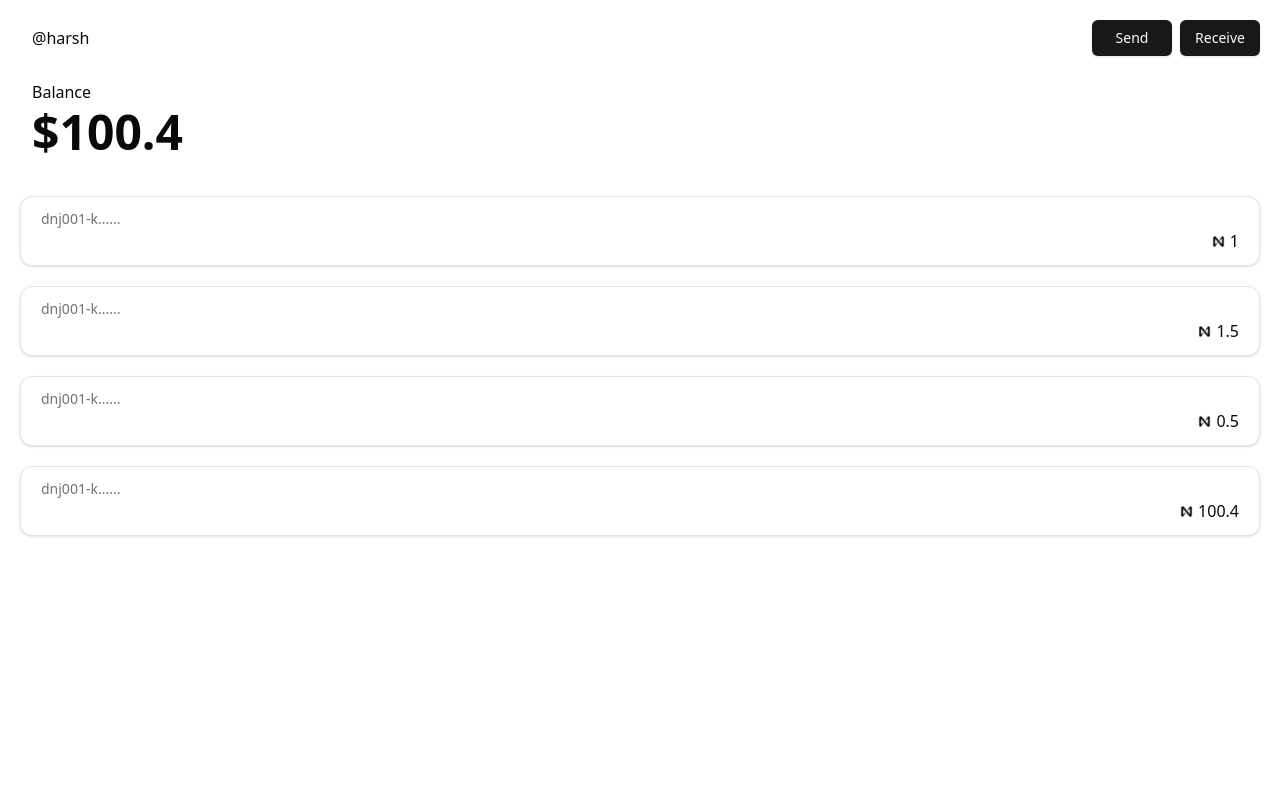
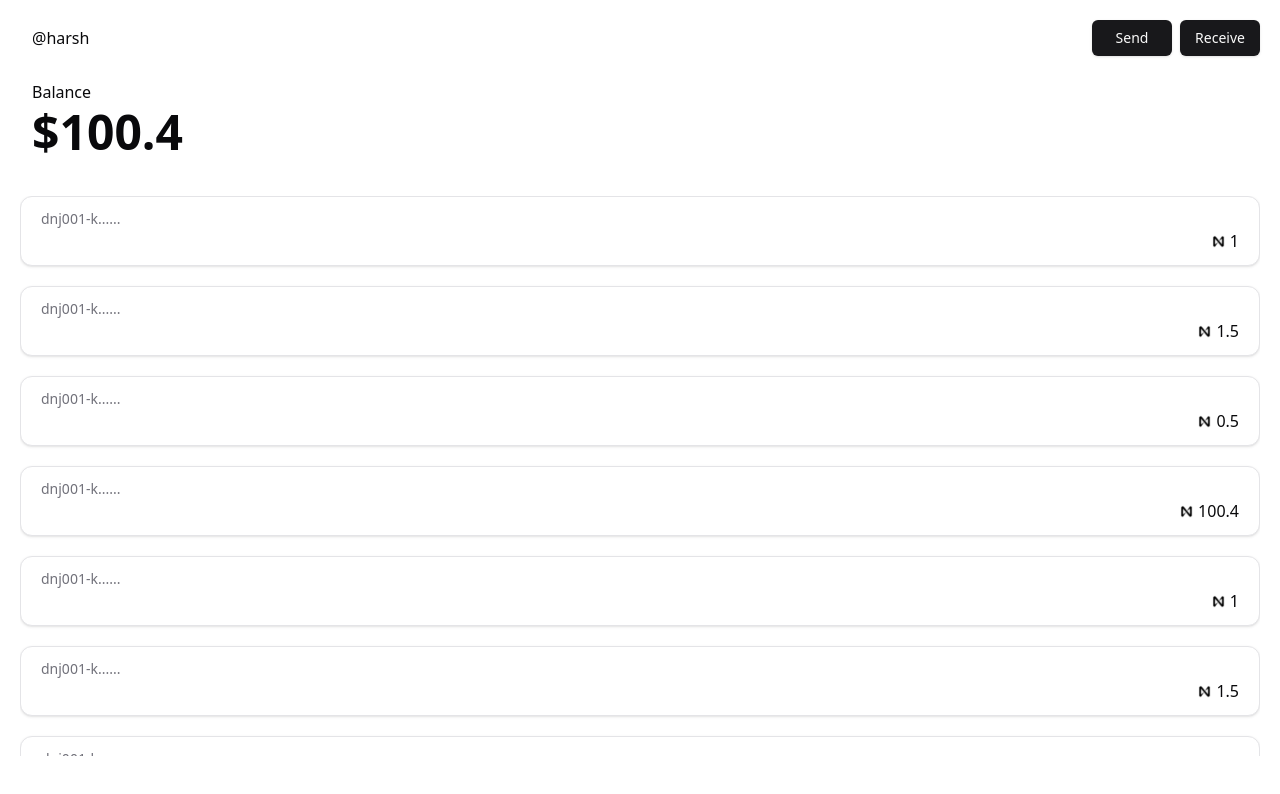
Before and after one commit to Shakthi-Viviyn/Zap, a Next.js app in the folder frontend/: page / in a window 1280 px wide. Shown: the top 794 px of the page. Built offline with nearby package versions, Linux system fonts and the light colour scheme.

Commit message:
added scroll to home

```diff
--- a/frontend/src/app/page.tsx
+++ b/frontend/src/app/page.tsx
@@ -31,7 +31,40 @@ export default function Home() {
 
   const [balance, setBalance] = useState(100.4);
 
-  const [wallets, setWallets] = useState([{
+  const [wallets, setWallets] = useState([
+    {
+      "account_id": "nuniqdiuu8198200-12122910je09j",
+      "balance": 1
+    },
+    {
+      account_id: "nuniqdiuu8198200-12122910je09j",
+      balance: 1.5
+    },
+    {
+      account_id: "nuniqdiuu8198200-12122910je09j",
+      balance: 0.5
+    },
+    {
+      account_id: "nuniqdiuu8198200-12122910je09j",
+      balance
+    },
+    {
+      "account_id": "nuniqdiuu8198200-12122910je09j",
+      "balance": 1
+    },
+    {
+      account_id: "nuniqdiuu8198200-12122910je09j",
+      balance: 1.5
+    },
+    {
+      account_id: "nuniqdiuu8198200-12122910je09j",
+      balance: 0.5
+    },
+    {
+      account_id: "nuniqdiuu8198200-12122910je09j",
+      balance
+    },
+    {
       "account_id": "nuniqdiuu8198200-12122910je09j",
       "balance": 1
     },
@@ -67,7 +100,7 @@ export default function Home() {
           <p>Balance</p>
           <h3 className="text-5xl font-bold">${balance}</h3>
         </div>
-        <div className="mt-10 flex flex-col gap-5">
+        <div className="mt-10 flex flex-col gap-5 max-h-[70vh] overflow-y-scroll">
           { wallets.map((wallet, i) => (
             <Card className="p-3 px-5">
               <CardHeader className="p-0">
```
